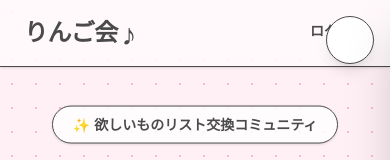
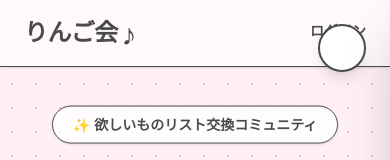
Before and after one commit to jinjinsansan/ringo, a Next.js app in the folder ringo_kai_dev_package/frontend/: page / in a window 390 px wide. Shown: the top 160 px of the page. Built offline with nearby package versions, Linux system fonts and the light colour scheme; no server answers; a web font is replaced by a local one.

Commit message:
fix: improve hamburger menu visibility with thicker lines and better positioning
Co-authored-by: factory-droid[bot] <138933559+factory-droid[bot]@users.noreply.github.com>

```diff
--- a/ringo_kai_dev_package/frontend/src/app/layout.tsx
+++ b/ringo_kai_dev_package/frontend/src/app/layout.tsx
@@ -34,7 +34,7 @@ export default function RootLayout({
     <html lang="ja">
       <body className={`${bodyFont.variable} ${logoFont.variable} antialiased bg-ringo-bg text-ringo-ink`}>
         {children}
-        <div className="fixed top-4 right-4 z-50">
+        <div className="fixed top-6 right-6 z-50">
           <NavigationMenu />
         </div>
         <Chatbot />
--- a/ringo_kai_dev_package/frontend/src/components/NavigationMenu.tsx
+++ b/ringo_kai_dev_package/frontend/src/components/NavigationMenu.tsx
@@ -271,19 +271,19 @@ export function NavigationMenu() {
       <button
         ref={buttonRef}
         onClick={() => setIsOpen(!isOpen)}
-        className="flex h-12 w-12 items-center justify-center rounded-full border border-ringo-pink-soft/70 bg-white shadow-lg shadow-ringo-pink/20 transition hover:-translate-y-0.5 hover:shadow-xl focus:outline-none focus:ring-2 focus:ring-ringo-rose"
+        className="flex h-12 w-12 items-center justify-center rounded-full border-2 border-ringo-pink-soft/70 bg-white shadow-lg shadow-ringo-pink/20 transition hover:-translate-y-0.5 hover:shadow-xl focus:outline-none focus:ring-2 focus:ring-ringo-rose"
         aria-label={isOpen ? "メニューを閉じる" : "メニューを開く"}
         aria-expanded={isOpen}
         aria-controls="navigation-menu"
         type="button"
       >
-        <span className="flex flex-col items-center justify-center gap-1.5" aria-hidden="true">
+        <span className="flex flex-col items-center justify-center gap-[5px]" aria-hidden="true">
           <span
-            className={`block h-[2px] w-7 rounded-full bg-ringo-ink transition-transform duration-300 ${isOpen ? "translate-y-2 rotate-45" : ""}`}
+            className={`block h-[3px] w-6 rounded-sm bg-ringo-ink transition-all duration-300 ${isOpen ? "translate-y-[8px] rotate-45" : ""}`}
           />
-          <span className={`block h-[2px] w-7 rounded-full bg-ringo-ink transition-opacity duration-300 ${isOpen ? "opacity-0" : ""}`} />
+          <span className={`block h-[3px] w-6 rounded-sm bg-ringo-ink transition-all duration-300 ${isOpen ? "opacity-0" : ""}`} />
           <span
-            className={`block h-[2px] w-7 rounded-full bg-ringo-ink transition-transform duration-300 ${isOpen ? "-translate-y-2 -rotate-45" : ""}`}
+            className={`block h-[3px] w-6 rounded-sm bg-ringo-ink transition-all duration-300 ${isOpen ? "-translate-y-[8px] -rotate-45" : ""}`}
           />
         </span>
       </button>
```
